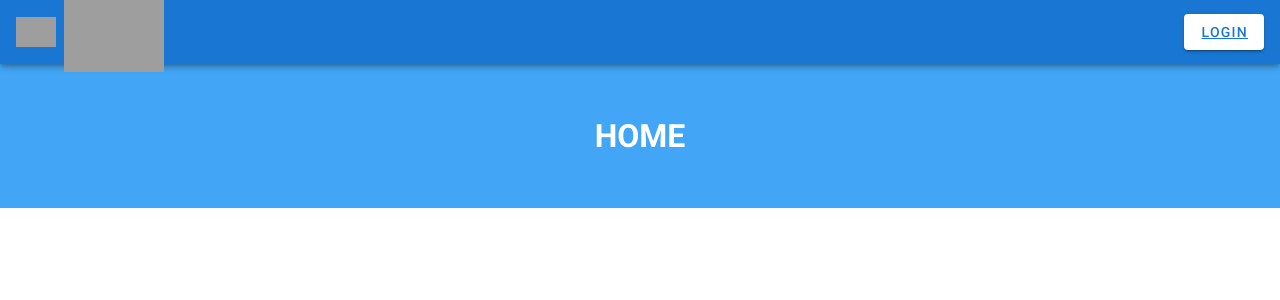
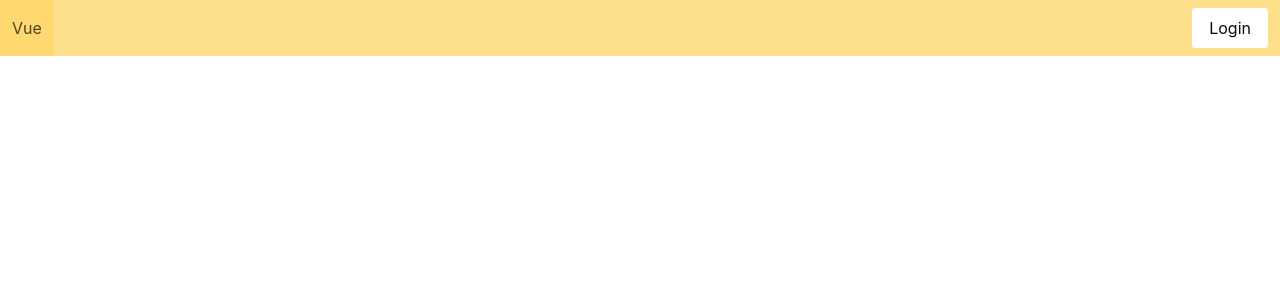
Before and after one commit to AshwaniChauhan1/vue-login-route, a Vue app: page / in a window 1280 px wide. Shown: the top 300 px of the page. Built offline with nearby package versions, Linux system fonts and the light colour scheme; grey boxes are pictures that could not be loaded.

Commit message:
working on routing through actions

```diff
--- a/package.json
+++ b/package.json
@@ -9,11 +9,11 @@
     "start": "node server.js"
   },
   "dependencies": {
+    "bulma": "^0.8.0",
     "core-js": "^3.4.4",
     "express": "^4.17.1",
     "vue": "^2.6.10",
     "vue-router": "^3.1.3",
-    "vuetify": "^2.1.0",
     "vuex": "^3.1.2"
   },
   "devDependencies": {
@@ -26,9 +26,7 @@
     "material-design-icons-iconfont": "^5.0.1",
     "sass": "^1.19.0",
     "sass-loader": "^8.0.0",
-    "vue-cli-plugin-vuetify": "^2.0.2",
-    "vue-template-compiler": "^2.6.10",
-    "vuetify-loader": "^1.3.0"
+    "vue-template-compiler": "^2.6.10"
   },
   "eslintConfig": {
     "root": true,
--- a/src/App.vue
+++ b/src/App.vue
@@ -1,18 +1,14 @@
 <template>
-  <v-app>
-    <v-content>
-      <router-view></router-view>
-    </v-content>
-  </v-app>
+  <div>
+    <router-view></router-view>
+  </div>
 </template>
 <script>
-// import login from "./components/login.vue";
 
 export default {
   name: "App",
 
   components: {
-    // login
   },
 
   data: () => ({
--- a/src/components/home.vue
+++ b/src/components/home.vue
@@ -1,33 +1,8 @@
 <template>
   <div>
-      <v-app-bar app color="primary" dark>
-        <div class="d-flex align-center">
-          <v-img
-            alt="Vuetify Logo"
-            class="shrink mr-2"
-            contain
-            src="https://cdn.vuetifyjs.com/images/logos/vuetify-logo-dark.png"
-            transition="scale-transition"
-            width="40"
-          />
-          <v-img
-            alt="Vuetify Name"
-            class="shrink mt-1 hidden-sm-and-down"
-            contain
-            min-width="100"
-            src="https://cdn.vuetifyjs.com/images/logos/vuetify-name-dark.png"
-            width="100"
-          />
-        </div>
-        <v-spacer></v-spacer>
-        <v-btn color="white">
-          <router-link to="/login">Login</router-link>
-        </v-btn>
-      </v-app-bar>
-    <div class="pa-12 blue lighten-1 white--text">
+    <div>
       <h1 class="text-center">HOME</h1>
     </div>
-    <router-view></router-view>
   </div>
 </template>
 <script>
--- /dev/null
+++ b/src/components/index.vue
@@ -0,0 +1,37 @@
+<template>
+  <div>
+    <nav class="navbar is-warning" role="navigation" aria-label="main navigation">
+      <div class="navbar-brand">
+        <a class="navbar-item">Vue</a>
+      </div>
+      <div class="navbar-menu">
+        <div class="navbar-end">
+          <router-link class="is-light navbar-item" v-if="!isLoggedIn" to="/login">
+            <button class="button is-white">Login</button>
+          </router-link>
+          <router-link v-if="isLoggedIn" class="is-light navbar-item" to="/jn">
+            <button class="button is-white" @click="logoutFunction">Logout</button>
+          </router-link>
+        </div>
+      </div>
+    </nav>
+    <router-view></router-view>
+  </div>
+</template>
+
+<script>
+import { mapActions } from "vuex";
+export default {
+  name: "index",
+  computed: {
+    isLoggedIn() {
+      return this.$store.state.loginData.isLoggedIn;
+    }
+  },
+  methods:{
+      ...mapActions({
+         logoutFunction: "loginData/loggedOut"
+      })
+  }
+};
+</script>
--- a/src/components/login.vue
+++ b/src/components/login.vue
@@ -1,42 +1,56 @@
 <template>
   <div>
-    <v-row align="center" justify="center">
-      <v-col cols="12" sm="8" md="4">
-        <v-card class="elevation-12 mt-12">
-          <v-toolbar color="primary" dark flat>
-            <v-toolbar-title>Login Form</v-toolbar-title>
-          </v-toolbar>
-          <v-card-text>
-            <v-form>
-              <v-text-field
-                label="Username"
-                prepend-icon="person"
-                v-model="username"
-                type="username"
-              />
-              <v-text-field
-                label="Password"
-                prepend-icon="lock"
-                v-model="password"
-                type="password"
-              />
-            </v-form>
-          </v-card-text>
-          <v-card-actions>
-            <p class="red--text ml-3">{{errors}}</p>
-            <v-spacer />
-            <v-btn color="primary" class="white--text">
-              <router-link to="/profile">Login</router-link>
-            </v-btn>
-          </v-card-actions>
-        </v-card>
-      </v-col>
-    </v-row>
+      <section class="hero is-info">
+        <div class="hero-body">
+          <div class="container">
+            <h1 class="title has-text-centered">Login Form</h1>
+          </div>
+        </div>
+      </section>
+    <div class="columns is-centered section">
+    <div class="column  is-4 $section-padding">
+      <p class="has-text-danger">{{errors}}</p>
+      <div class="field ">
+        <label class="label">UserName</label>
+        <div class="control ">
+          <input class="input" type="text" placeholder="Username" v-model="login.username" />
+        </div>
+      </div>
+        <div class="field">
+          <label class="label">Password</label>
+          <div class="control ">
+            <input class="input" type="text" placeholder="Password" v-model="login.password" />
+          </div>
+        </div>
+        <div class="field">
+          <div class="control">
+              <button class="button"  @click="loginFunction">Login</button>
+          </div>
+        </div>
+    </div>
+    </div>
   </div>
 </template>
 
 <script>
+import { mapActions } from "vuex";
 export default {
-  name: "login"
+  name: "login",
+  computed: {
+    login() {
+      return this.$store.state.loginData.login;
+    },
+    errors() {
+      return this.$store.state.loginData.errors;
+    },
+    isLoggedIn(){
+      return this.$store.state.loginData.isLoggedIn;
+    }
+  },
+  methods:{
+  ...mapActions({
+      loginFunction: "loginData/loggedIn"
+    })
+  }
 };
 </script>
--- a/src/components/profile.vue
+++ b/src/components/profile.vue
@@ -1,10 +1,21 @@
 <template>
     <div>
-        <h2>Profile</h2>
+        <section class="hero is-primary">
+        <div class="hero-body">
+          <div class="container">
+            <h1 class="title has-text-centered">Hello {{login.username}}</h1>
+          </div>
+        </div>
+      </section>
     </div>
 </template>
 <script>
 export default {
-    name:"profile"
+    name:"profile",
+    computed:{
+        login(){
+            return this.$store.state.loginData.login;
+        }
+    }
 }
 </script>
--- a/src/main.js
+++ b/src/main.js
@@ -1,10 +1,12 @@
 import Vue from 'vue'
 import App from './App.vue'
-import vuetify from './plugins/vuetify'
 import VueRouter from 'vue-router'
+import index from './components/index.vue'
 import home from './components/home.vue'
 import login from './components/login.vue'
 import profile from './components/profile.vue'
+import store from "./store";
+import './../node_modules/bulma/css/bulma.css';
 
 Vue.use(VueRouter)
 
@@ -13,8 +15,9 @@ Vue.config.productionTip = false
 const routes = [
   {
     'path': '/',
-    component: home,
+    component: index,
     children:[
+      {'path': '/home', component: home,},
       {'path': '/login', component: login,},
       {'path': '/profile',component: profile,}
     ]
@@ -26,7 +29,7 @@ const router = new VueRouter({
 })
 
 new Vue({
-  vuetify,
-  router:router,
+  router,
+  store,
   render: h => h(App)
 }).$mount('#app')
--- a/src/plugins/vuetify.js
+++ /dev/null
@@ -1,11 +0,0 @@
-import Vue from 'vue';
-import Vuetify from 'vuetify/lib';
-import 'material-design-icons-iconfont/dist/material-design-icons.css';
-
-Vue.use(Vuetify);
-
-export default new Vuetify({
-    icons: {
-        iconfont: 'md',
-      },
-});
--- a/src/store/index.js
+++ b/src/store/index.js
@@ -1,12 +1,12 @@
-// import Vue from "vue";
-// import Vuex from "vuex";
+import Vue from "vue";
+import Vuex from "vuex";
 
-// import formData from "./formData";
+import loginData from "./loginData";
 
-// Vue.use(Vuex)
+Vue.use(Vuex)
 
-// export default new Vuex.Store({
-//     modules: {
-//         formData
-//     }
-// })
+export default new Vuex.Store({
+    modules: {
+        loginData
+    }
+})
--- /dev/null
+++ b/src/store/loginData.js
@@ -0,0 +1,46 @@
+import router from "../main";
+const state = {
+    login: {username:"",password:""},
+    errors:'',
+    isLoggedIn:false
+}
+
+const mutations = {
+    loggedIn(state){
+        state.isLoggedIn=true;
+        //eslint-disable-next-line
+        console.log(state.isLoggedIn);
+    },
+    loggedOut(state){
+        state.isLoggedIn=false;
+        //eslint-disable-next-line
+        console.log(state.isLoggedIn);
+    }
+}
+
+const actions= {
+    loggedIn({commit}){
+        if (state.login.username == "") {
+            state.errors = "* Username Required";
+          } else if (state.login.password == "") {
+            state.errors = "* Password Required";
+          } else {
+              //eslint-disable-next-line
+              console.log(router);
+
+                this.$router.push('/profile');
+
+            commit('loggedIn');
+          }
+
+    },
+    loggedOut({commit}){
+        commit('loggedOut')
+    }
+
+}
+
+export default ({
+    namespaced: true,
+    state,mutations,actions
+})
```
Also changed, not shown: 1 other file (tests, documents, lock files or other folders).
